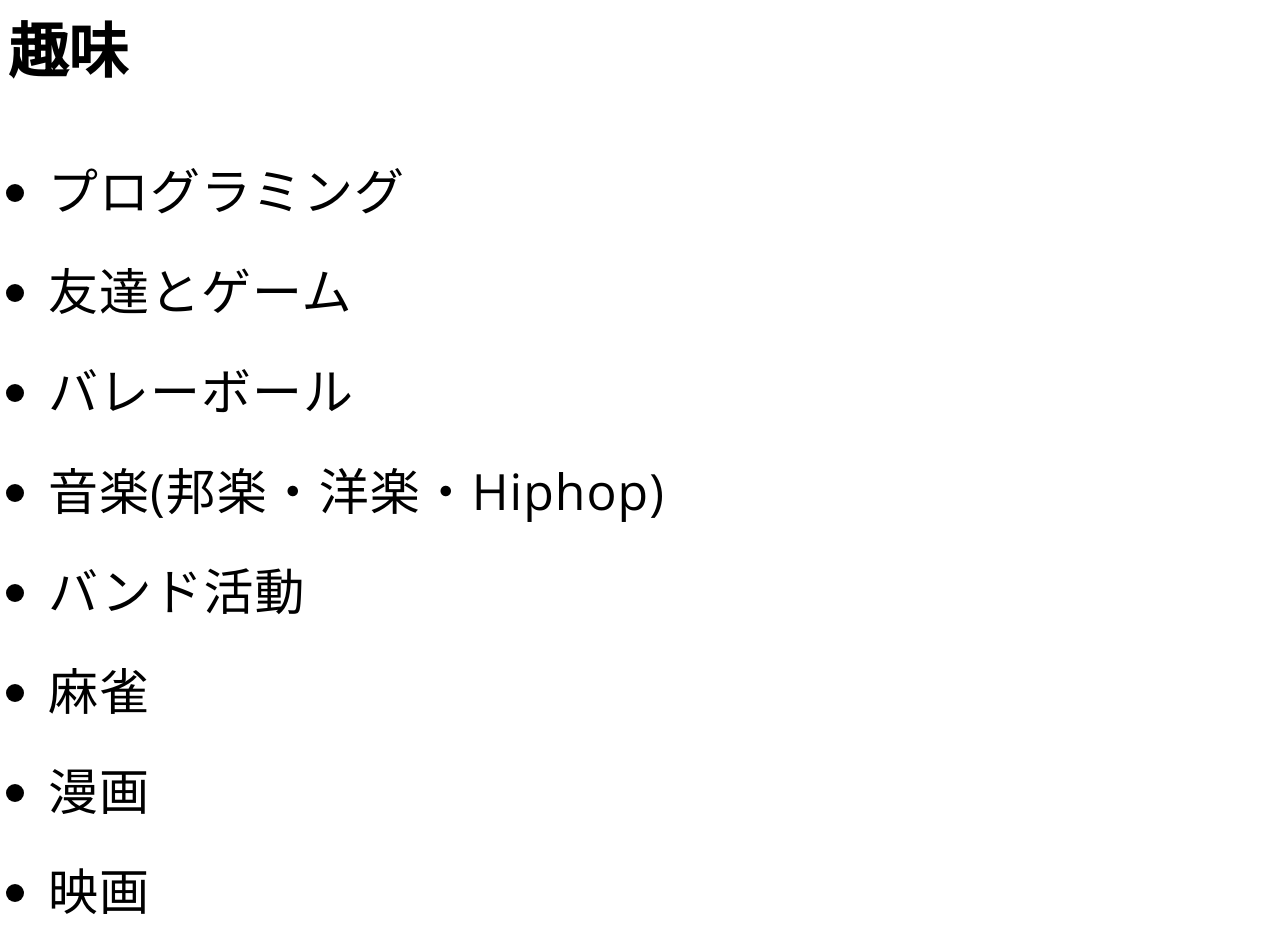
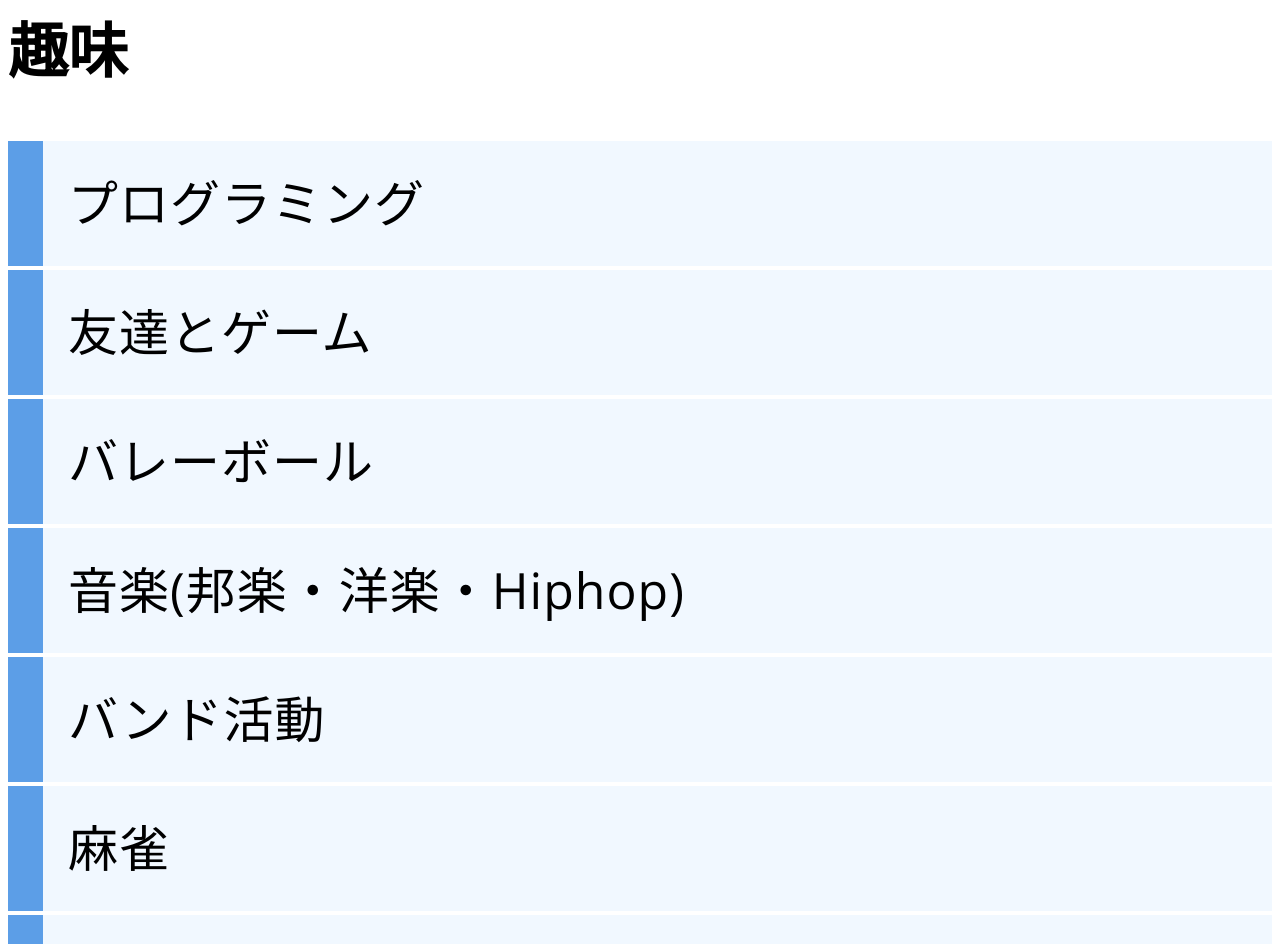
Before and after one commit to Jieijiei/Jieijiei.github.io, a plain HTML site: page index.html in a window 1280 px wide. Shown: the part 4444-5388 px from the top of the page. Drawn offline with nearby package versions, Linux system fonts and the light colour scheme.

Commit message:
css増やした

```diff
--- a/index.html
+++ b/index.html
@@ -40,7 +40,7 @@
     <li>投票ページ</li>
   </ul>
   <h2>趣味</h2>
-  <ul>
+  <ul class="favorite">
     <li>プログラミング</li>
     <li>友達とゲーム</li>
     <li>バレーボール</li>
--- a/styles/style.css
+++ b/styles/style.css
@@ -82,3 +82,35 @@ ul.create li:before {
 ul.create li:last-of-type {
     border-bottom: none;
 }
+
+ul.favorite {
+    padding: 0;
+}
+
+ul.favorite li {
+    color: black;
+    position:relative;
+    background: #f1f8ff;/*バーの色*/
+    line-height: 1.5;
+    padding: 0.5em;
+    margin-bottom: 4px;
+    border-left : solid 35px #5c9ee7;/*先の色＝アイコン裏の色*/
+    list-style-type: none!important;
+  }
+
+  ul.favorite li:before {
+    font-family: "Font Awesome 5 Free";
+    content: "\f303";
+    position: absolute;
+    display: block;
+    padding: 0.5em;
+    width: 1.2em;
+    color: white; /*アイコン色*/
+    font-weight: normal;/*アイコンは太字にしない*/
+    text-align: center;
+    left : -35px; /*左端からのアイコンまでの距離*/
+    /*以下 上下中央寄せのため*/
+    top: 50%;
+    -webkit-transform: translateY(-50%);
+    transform: translateY(-50%);
+  }
```
